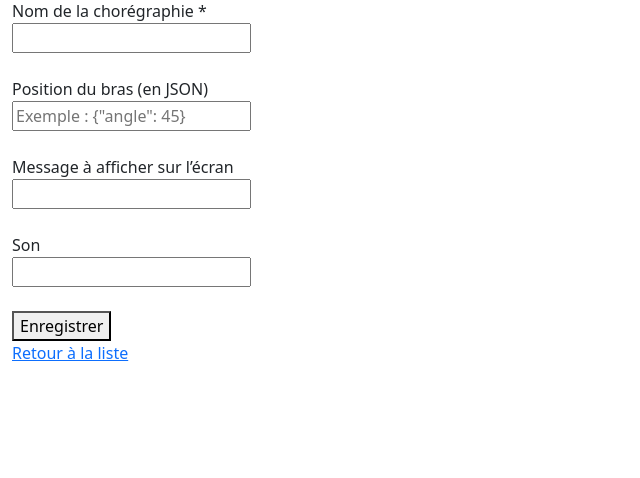
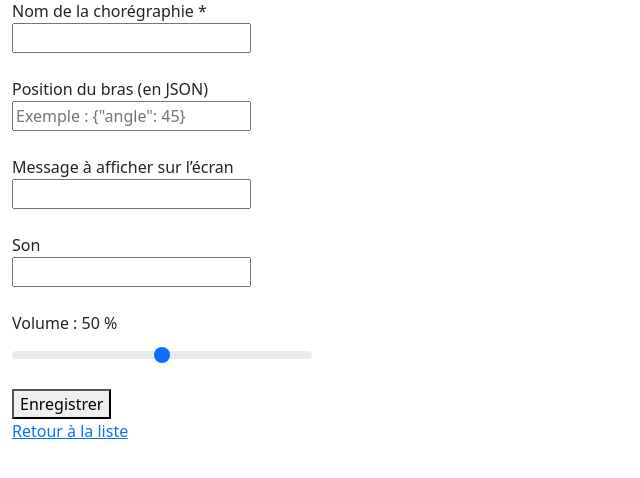
Before and after one commit to ThomasLev76/Slam-TL, a PHP site: page /ajouterChoregraphie.php in a window 1280 px wide. Shown: the part 113-591 px from the top of the page, without its empty margins (0-640 px from the left). Run offline with PHP 8.4, Linux system fonts and the light colour scheme.

Commit message:
ajout des fonctionnalités lié au volume du son

```diff
--- a/ajouterChoregraphie.php
+++ b/ajouterChoregraphie.php
@@ -27,6 +27,31 @@ $_SESSION['token']=$token;
     <label>Son</label><br>
     <input type="text" name="son"><br><br>
 
+    <div class="mb-3">
+        <label for="volume" class="form-label">
+            Volume : <span id="volumeValue">50</span> %
+        </label><br>
+        <input
+                type="range"
+                class="form-range"
+                id="volume"
+                name="volume"
+                min="0"
+                max="100"
+                value="50"
+                style="width: 300px;"
+        >
+    </div>
+
+    <script>
+        const volume = document.getElementById('volume');
+        const volumeValue = document.getElementById('volumeValue');
+
+        volume.addEventListener('input', () => {
+            volumeValue.textContent = volume.value;
+        });
+    </script>
+
     <button type="submit">Enregistrer</button>
 </form>
 
```
Also changed, not shown: actions/addChoregraphie.php (+6 -4 lines), actions/updateChoregraphie.php (+16 -6 lines), modifierChoregraphie.php (+21 -0 lines).
